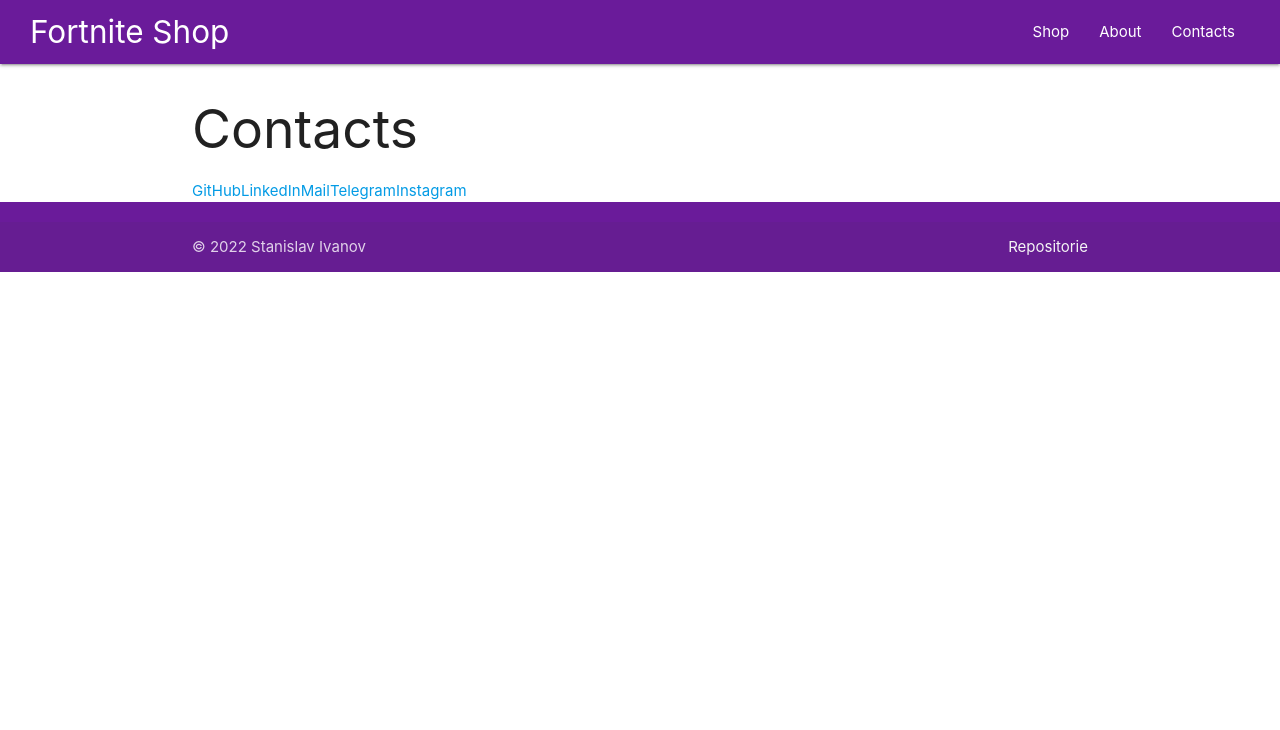
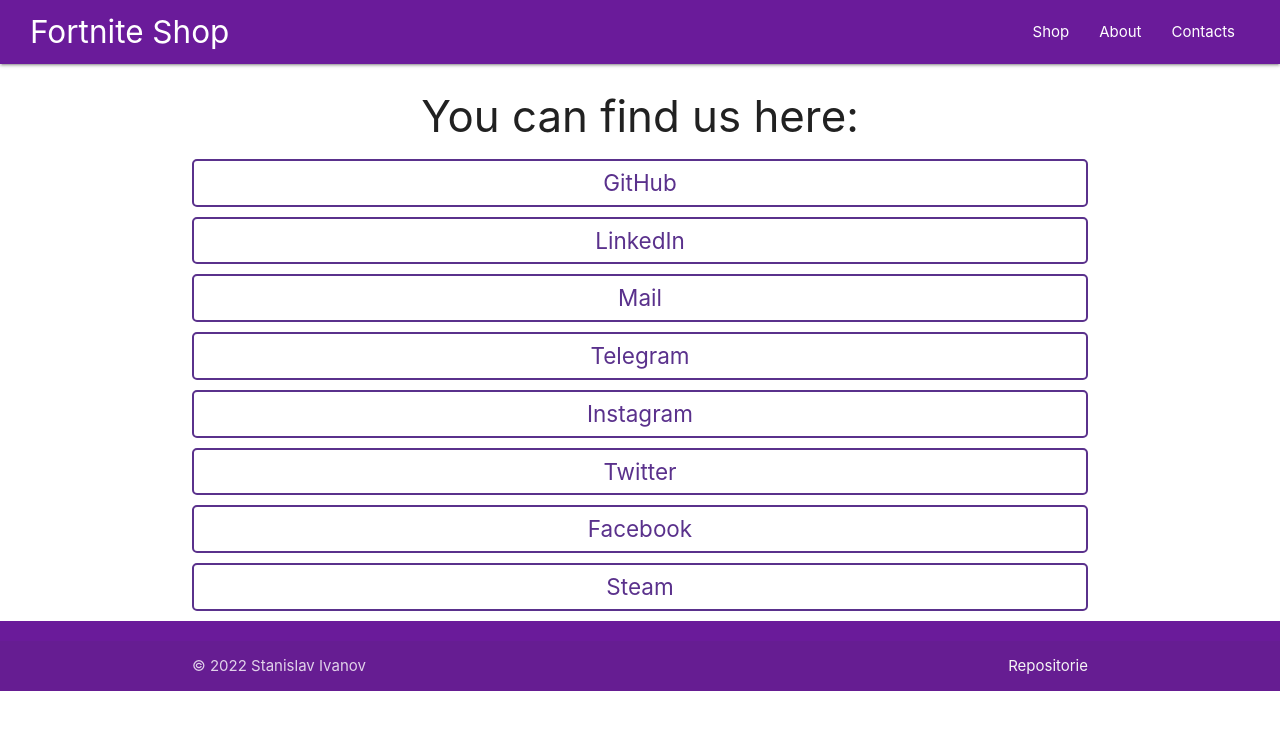
Before and after one commit to stanislaviw/reactFortniteShop, a React (Create React App) app: page /contacts in a window 1280 px wide. Shown: the top 730 px of the page. Built offline with nearby package versions, Linux system fonts and the light colour scheme; no server answers.

Commit message:
added contacts page

```diff
--- a/src/index.css
+++ b/src/index.css
@@ -128,3 +128,39 @@
   color: #4a148c;
   cursor: pointer;
 }
+
+.about-title {
+  text-align: center;
+  background-color: #5a318c;
+  color: #fff;
+  padding: 10px;
+  border-radius: 5px;
+}
+
+.contacts-container {
+  text-align: center;
+  height: 100%;
+  max-height: 1300px;
+}
+
+.links {
+  display: flex;
+  flex-direction: column;
+}
+
+.contacts-link {
+  padding: 5px;
+  font-size: 1.5rem;
+  width: 100%;
+  border-radius: 5px;
+  border: 2px solid #5a318c;
+  margin-bottom: 10px;
+  color: #5a318c;
+}
+
+.contacts-link:hover {
+  -webkit-transform: scale(1.02);
+  -ms-transform: scale(1.02);
+  transform: scale(1.02);
+  box-shadow: 0px 0px 10px 2px rgba(106, 27, 154, 50%);
+}
--- a/src/pages/About.jsx
+++ b/src/pages/About.jsx
@@ -3,20 +3,31 @@
     return (
         <main className='container'>
             <div className="about-container">
-                <div className="about-title">
-                    <h3 className="about-title">Fortnite Shop is an amazing place.</h3>
+                <div className="about-text">
+                    <h3 className="about-title">Fortnite Shop is an amazing place</h3>
                     <p>
-                        In this shop you can buy online any card from the game Fortnite.
+                        In this shop you can buy online any card from the game Fortnite. Ipsum dolor sit amet, consectetur adipiscing elit, sed do eiusmod tempor incididunt ut labore et dolore magna aliqua. Ut enim ad minim veniam, quis nostrud exercitation ullamco laboris nisi ut aliquip ex ea commodo consequat. Duis aute irure dolor in reprehenderit in voluptate velit esse cillum dolore eu fugiat nulla pariatur. Excepteur sint occaecat cupidatat non proident, sunt in culpa qui officia deserunt mollit anim id est laborum.
+                    </p>
+                    <p>
+                        Sed ut perspiciatis unde omnis iste natus error sit voluptatem accusantium doloremque laudantium, totam rem aperiam, eaque ipsa quae ab illo inventore veritatis et quasi architecto beatae vitae dicta sunt explicabo. Nemo enim ipsam voluptatem quia voluptas sit aspernatur aut odit aut fugit, sed quia consequuntur magni dolores eos qui ratione voluptatem sequi nesciunt. Neque porro quisquam est, qui dolorem ipsum quia dolor sit amet, consectetur, adipisci velit, sed quia non numquam eius modi tempora incidunt ut labore et dolore magnam aliquam quaerat voluptatem. Ut enim ad minima veniam, quis nostrum exercitationem ullam corporis suscipit laboriosam, nisi ut aliquid ex ea commodi consequatur? Quis autem vel eum iure reprehenderit qui in ea voluptate velit esse quam nihil molestiae consequatur, vel illum qui dolorem eum fugiat quo voluptas nulla pariatur
                     </p>
                 </div>
-                <div className="about-title">
+                <div className="about-text">
                     <h3 className="about-title">More about us</h3>
-                    <p className="about">The store was established in December 2022. The creator is Stanislav Іvanov, who has never played this game in his life. And he hopes it doesn't happen. But we'll see what happens next, we're also very interested.</p>
+                    <p className="about">
+                        The store was established in December 2022. The creator is Stanislav Іvanov, who has never played this game in his life. And he hopes it doesn't happen. But we'll see what happens next, we're also very interested.
+                        </p>
+                    <p className="about">
+                        On the other hand, we denounce with righteous indignation and dislike men who are so beguiled and demoralized by the charms of pleasure of the moment, so blinded by desire, that they cannot foresee the pain and trouble that are bound to ensue; and equal blame belongs to those who fail in their duty through weakness of will, which is the same as saying through shrinking from toil and pain. These cases are perfectly simple and easy to distinguish. In a free hour, when our power of choice is untrammelled and when nothing prevents our being able to do what we like best, every pleasure is to be welcomed and every pain avoided. But in certain circumstances and owing to the claims of duty or the obligations of business it will frequently occur that pleasures have to be repudiated and annoyances accepted. The wise man therefore always holds in these matters to this principle of selection: he rejects pleasures to secure other greater pleasures, or else he endures pains to avoid worse pains.
+                    </p>
                 </div>
-                <div className="about-title">
+                <div className="about-text">
                     <h3 className="about-title">You've never played Fortnite before?</h3>
                     <p>
                         Fortnite is an online video game developed by Epic Games and released in 2017. It is available in three distinct game mode versions that otherwise share the same general gameplay and game engine: Fortnite Battle Royale, a free-to-play battle royale game in which up to 100 players fight to be the last person standing; Fortnite: Save the World, a cooperative hybrid tower defense-shooter and survival game in which up to four players fight off zombie-like creatures and defend objects with traps and fortifications they can build; and Fortnite Creative, in which players are given complete freedom to create worlds and battle arenas.
+                    </p>
+                    <p>
+                        These cases are perfectly simple and easy to distinguish. In a free hour, when our power of choice is untrammelled and when nothing prevents our being able to do what we like best, every pleasure is to be welcomed and every pain avoided. But in certain circumstances and owing to the claims of duty or the obligations of business it will frequently occur that pleasures have to be repudiated and annoyances accepted. The wise man therefore always holds in these matters to this principle of selection: he rejects pleasures to secure other greater pleasures, or else he endures pains to avoid worse pains
                     </p>
                 </div>
             </div>
--- a/src/pages/Contacts.jsx
+++ b/src/pages/Contacts.jsx
@@ -3,15 +3,18 @@
     return (
         <main className="container">
             <div className="contacts-container">
-                <h2 className="contacts-title">
-                    Contacts
-                </h2>
-                <div>
-                    <a className="contacts-link">GitHub</a>
-                    <a className="contacts-link">LinkedIn</a>
-                    <a className="contacts-link">Mail</a>
-                    <a className="contacts-link">Telegram</a>
-                    <a className="contacts-link">Instagram</a>
+                <h3 className="contacts-title">
+                    You can find us here:
+                </h3>
+                <div className="links">
+                    <a href="https://github.com/stanislaviw/reactFortniteShop" className="contacts-link">GitHub</a>
+                    <a href="https://www.linkedin.com" className="contacts-link">LinkedIn</a>
+                    <a href="https://www.google.com/intl/ru/gmail" className="contacts-link">Mail</a>
+                    <a href="https://web.telegram.org/" className="contacts-link">Telegram</a>
+                    <a href="https://www.instagram.com/" className="contacts-link">Instagram</a>
+                    <a href="https://twitter.com/" className="contacts-link">Twitter</a>
+                    <a href="https://www.facebook.com/" className="contacts-link">Facebook</a>
+                    <a href="https://store.steampowered.com/?l=russian" className="contacts-link">Steam</a>
                 </div>
             </div>
         </main>
```
Also changed, not shown: 1 other file (tests, documents, lock files or other folders).
